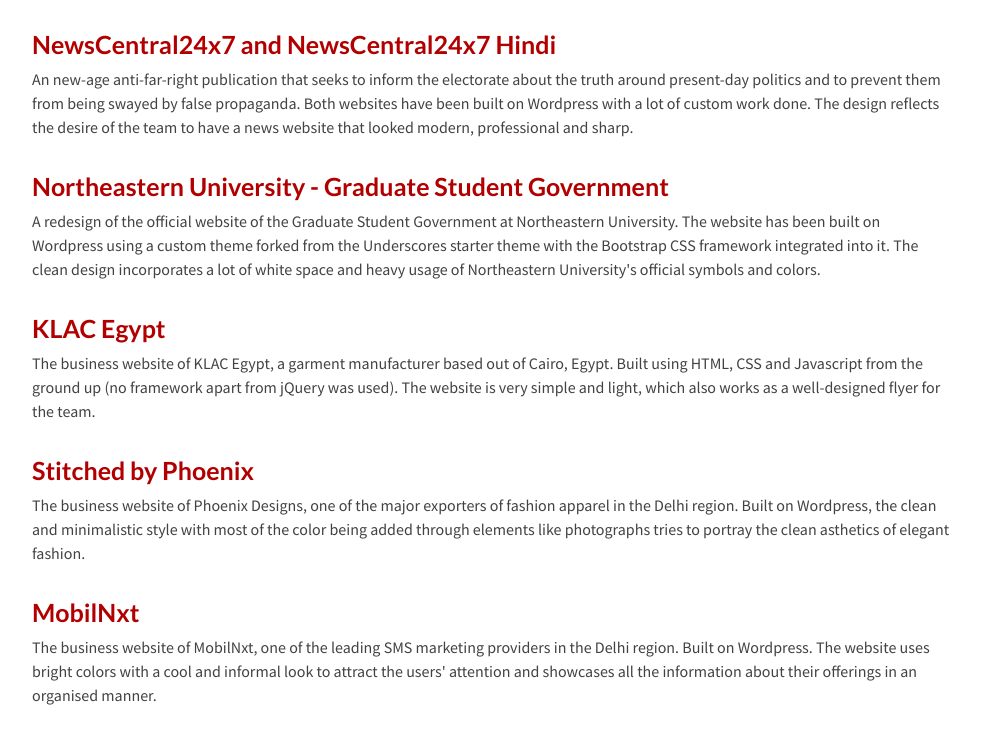
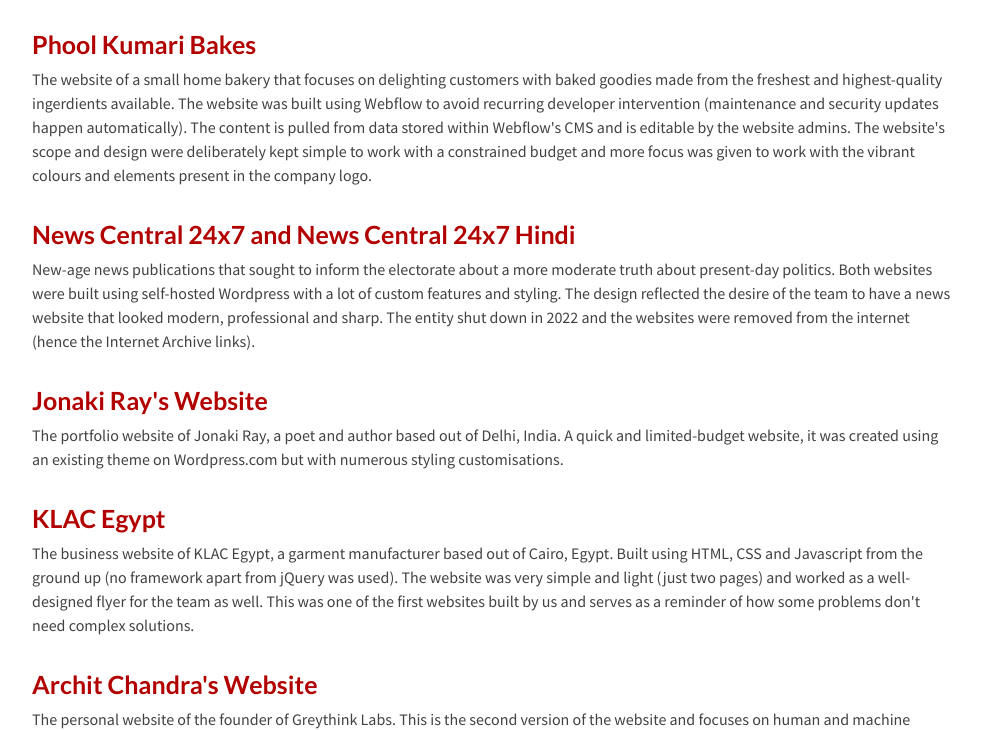
Before and after one commit to architchandra/greythinkv1, an Eleventy site: page src/index.html in a window 1280 px wide. Shown: the part 466-1196 px from the top of the page, without its empty margins (148-1129 px from the left). Built offline with nearby package versions, Linux system fonts and the light colour scheme; Eleventy itself is replaced by a stand-in of ours; files that its build step writes are made by us from their sources; a web font is replaced by a local one.

Commit message:
[Content] Update content for selected work, fix broken links

```diff
--- a/src/index.html
+++ b/src/index.html
@@ -28,88 +28,66 @@
 
             <div class="work-project">
                 <h4>
-                    <a href="https://newscentral24x7.com/">
-                        NewsCentral24x7
-                    </a>
-                     and
-                    <a href="https://hindi.newscentral24x7.com/">
-                        NewsCentral24x7 Hindi
+                    <a href="https://www.phoolkumari.in/">
+                        Phool Kumari Bakes
                     </a>
                 </h4>
                 <p>
-                    An new-age anti-far-right publication that seeks to inform the electorate about the truth around present-day politics and to prevent them from being swayed by false propaganda. Both websites have been built on Wordpress with a lot of custom work done. The design reflects the desire of the team to have a news website that looked modern, professional and sharp.
+                    The website of a small home bakery that focuses on delighting customers with baked goodies made from the freshest and highest-quality ingerdients available. The website was built using <a href="https://webflow.com/">Webflow</a> to avoid recurring developer intervention (maintenance and security updates happen automatically). The content is pulled from data stored within <a href="https://webflow.com/cms">Webflow's CMS</a> and is editable by the website admins. The website's scope and design were deliberately kept simple to work with a constrained budget and more focus was given to work with the vibrant colours and elements present in the company logo.
                 </p>
             </div>
             <!-- work-project -->
 
             <div class="work-project">
                 <h4>
-                    <a href="https://www.northeastern.edu/gsg/">
-                        Northeastern University - Graduate Student Government
+                    <a href="https://web.archive.org/web/20210516030204/https://newscentral24x7.com/">
+                        News Central 24x7
+                    </a>
+                     and
+                    <a href="https://web.archive.org/web/20210325205014/https://hindi.newscentral24x7.com/">
+                        News Central 24x7 Hindi
                     </a>
                 </h4>
                 <p>
-                    A redesign of the official website of the Graduate Student Government at Northeastern University. The website has been built on Wordpress using a custom theme forked from the Underscores starter theme with the Bootstrap CSS framework integrated into it. The clean design incorporates a lot of white space and heavy usage of Northeastern University's official symbols and colors.
+                    New-age news publications that sought to inform the electorate about a more moderate truth about present-day politics. Both websites were built using <a href="https://wordpress.org/">self-hosted Wordpress</a> with a lot of custom features and styling. The design reflected the desire of the team to have a news website that looked modern, professional and sharp. The entity shut down in 2022 and the websites were removed from the internet (hence the Internet Archive links).
                 </p>
             </div>
             <!-- work-project -->
 
             <div class="work-project">
                 <h4>
-                    <a href="http://www.klacegypt.com/">
-                        KLAC Egypt
+                    <a href="https://jonakiray.com/">
+                        Jonaki Ray's Website
                     </a>
                 </h4>
                 <p>
-                    The business website of KLAC Egypt, a garment manufacturer based out of Cairo, Egypt. Built using HTML, CSS and Javascript from the ground up (no framework apart from jQuery was used). The website is very simple and light, which also works as a well-designed flyer for the team.
+                    The portfolio website of Jonaki Ray, a poet and author based out of Delhi, India. A quick and limited-budget website, it was created using an existing theme on <a href="https://wordpress.com/">Wordpress.com</a> but with numerous styling customisations.
                 </p>
             </div>
             <!-- work-project -->
 
             <div class="work-project">
                 <h4>
-                    <a href="http://stitchedbyphoenix.com/">
-                        Stitched by Phoenix
+                    <a href="https://web.archive.org/web/20190916113801/http://www.klacegypt.com/">
+                        KLAC Egypt
                     </a>
                 </h4>
                 <p>
-                    The business website of Phoenix Designs, one of the major exporters of fashion apparel in the Delhi region. Built on Wordpress, the clean and minimalistic style with most of the color being added through elements like photographs tries to portray the clean asthetics of elegant fashion.
+                    The business website of KLAC Egypt, a garment manufacturer based out of Cairo, Egypt. Built using HTML, CSS and Javascript from the ground up (no framework apart from jQuery was used). The website was very simple and light (just two pages) and worked as a well-designed flyer for the team as well. This was one of the first websites built by us and serves as a reminder of how some problems don't need complex solutions.
                 </p>
             </div>
             <!-- work-project -->
 
-            <div class="work-project">
-                <h4>
-                    <a href="http://mobilnxt.com/">
-                        MobilNxt
-                    </a>
-                </h4>
-                <p>
-                    The business website of MobilNxt, one of the leading SMS marketing providers in the Delhi region. Built on Wordpress. The website uses bright colors with a cool and informal look to attract the users' attention and showcases all the information about their offerings in an organised manner.
-                </p>
-            </div>
-            <!-- work-project -->
+
 
             <div class="work-project">
                 <h4>
                     <a href="http://architchandra.com/">
-                        Architchandra.com
+                        Archit Chandra's Website
                     </a>
                 </h4>
                 <p>
-                    The (now old) personal portfolio webiste of the founder of Greythink.in. Built using the Bootstrap CSS framework, jQuery and Google Script (which helps store all the entries from the contact form in a Google Spreadsheet using an API integration). The next version of this website will be out deployed soon.
-                </p>
-            </div>
-            <!-- work-project -->
-
-            <div class="work-project">
-                <h4>
-                    <a href="http://architchandra.com/getvalidation/">
-                        Get Validation
-                    </a>
-                </h4>
-                <p>
-                    A fun and simple side-project inspired by an <a href="https://www.instagram.com/p/BUIAPE3FSUb/">Instagram post</a> that was discovered by a friend.
+                    The personal website of the founder of Greythink Labs. This is the second version of the website and focuses on human and machine readability of the content and the underlying HTML. The website was built using <a href="https://statamic.dev/">Statamic</a> and uses <a href="https://tailwindcss.com/">Tailwind</a> as the CSS framework. The design of the website is currently in a nascent stage and has intentionally been kept very simple. Fun fact: the current version of the website does not use any Javascript.
                 </p>
             </div>
             <!-- work-project -->
```
Also changed, not shown: public/index.html (+20 -42 lines).
